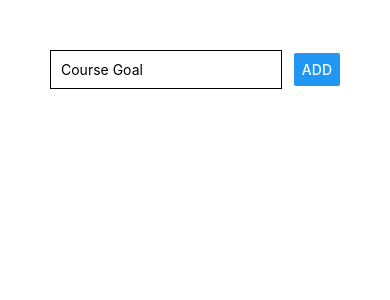
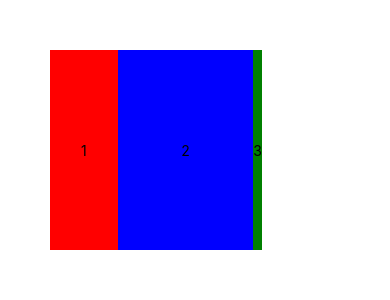
Before and after one commit to HeshanPravintha/reactnativebasics, a React Native app: screen / in a window 390 px wide. Shown: the top 300 px of the page. Built offline with nearby package versions, Linux system fonts and the light colour scheme.

Commit message:
Update App.js
Flexbox Deep Dive

```diff
--- a/App.js
+++ b/App.js
@@ -3,15 +3,44 @@
 
 export default function App() {
   return (
-    <View style={{ padding: 50 }}>
-      <View style={{ flexDirection: 'row', justifyContent: 'space-between', alignItems: 'center' }}>
-        <TextInput
-          placeholder="Course Goal"
-          style={{ width: '80%', borderColor: 'black', borderWidth: 1, padding: 10 }}
-        />
-        <Button title="Add" />
+    <View style={{
+      padding: 50,
+      flexDirection: 'row',
+      width: '80%',
+      height: 300,
+      justifyContent: 'space-around',
+      alignItems: 'stretch'
+    }}
+    >
+      <View
+        style={{
+          backgroundColor: 'red',
+          flex: 1,
+          justifyContent: 'center',
+          alignItems: 'center'
+        }}
+      >
+        <Text>1</Text>
       </View>
-      <View />
+      <View
+        style={{
+          backgroundColor: 'blue',
+          flex: 2,
+          justifyContent: 'center',
+          alignItems: 'center'
+        }}
+      >
+        <Text>2</Text>
+      </View>
+      <View
+        style={{
+          backgroundColor: 'green',
+          justifyContent: 'center',
+          alignItems: 'center'
+        }}
+      >
+        <Text>3</Text>
+      </View>
     </View>
   );
 };
```
